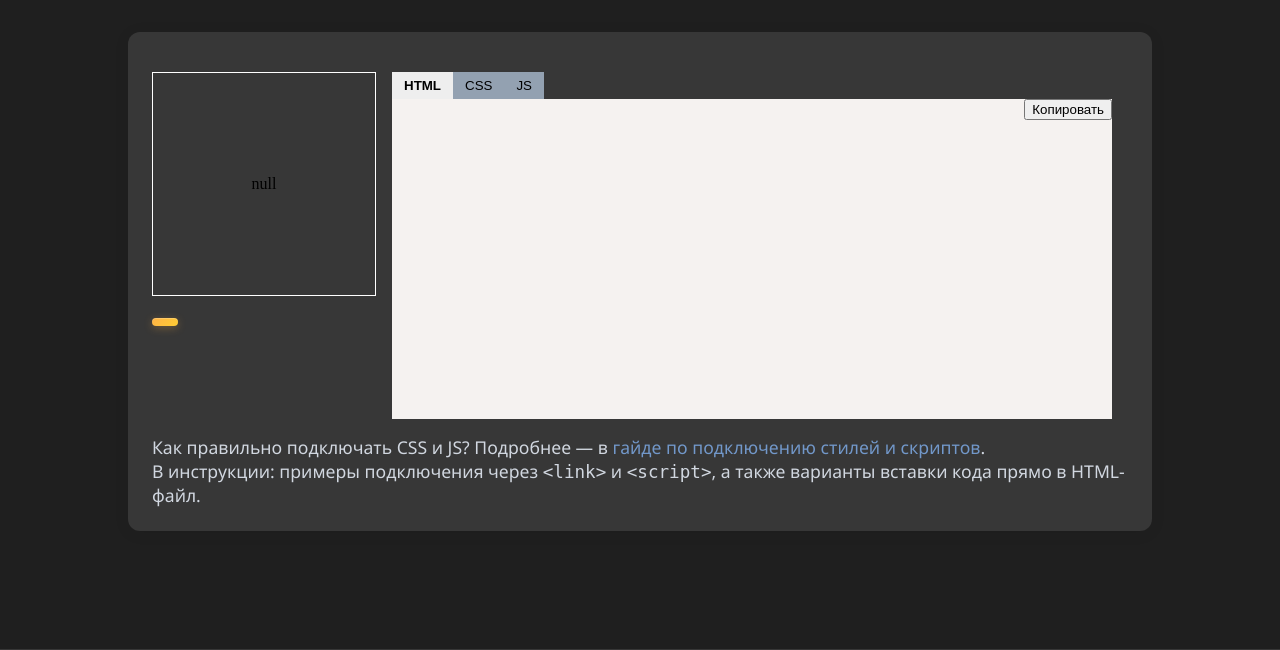
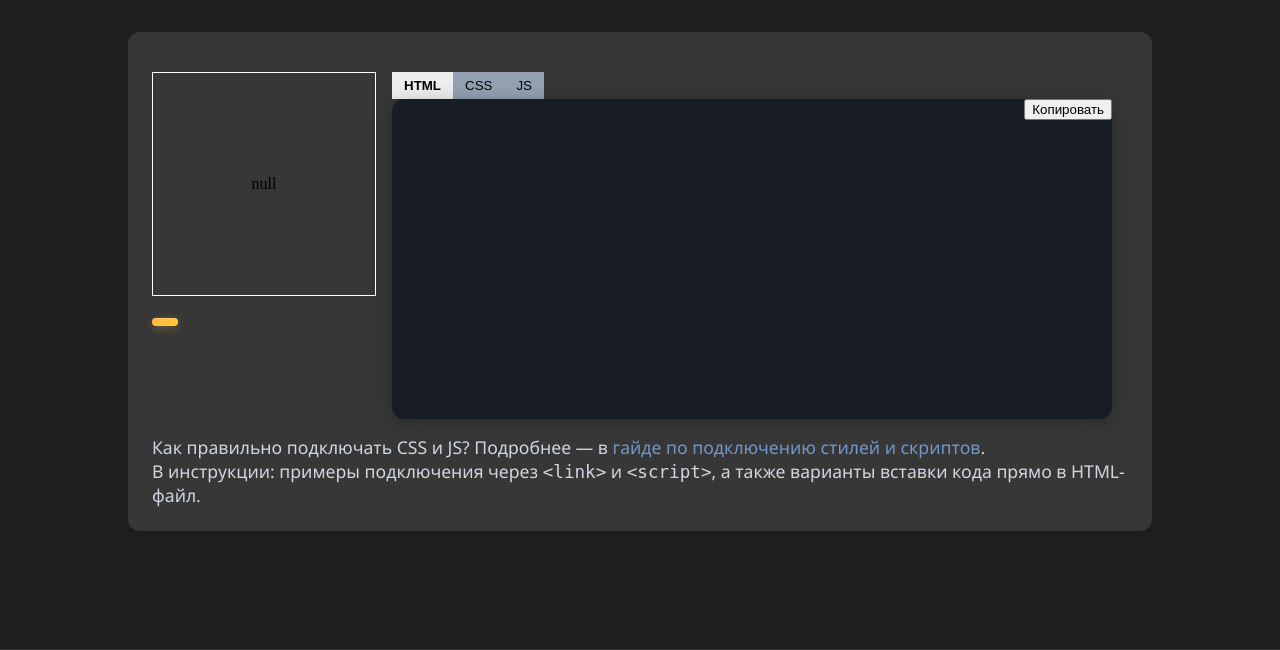
Before and after one commit to Verefer/WebElementsLab.ru, a PHP site: page /pages/card.php in a window 1280 px wide. Shown: the part 81-731 px from the top of the page. Run offline with PHP 8.4, Linux system fonts and the light colour scheme; tables that the repository leaves empty or names only in its code hold one stand-in row (values such as "Sample post"); a stand-in replaces the project's code that opens the database connection; some libraries are stand-ins or nearby versions.

Commit message:
Add prism theme import: include prism-theme.css for enhanced code highlighting in styles

```diff
--- /dev/null
+++ b/assets/css/components/prism-theme.css
@@ -0,0 +1,90 @@
+/* PrismJS Custom Dark Theme */
+pre[class*='language-'] {
+	background: #181c24 !important;
+	color: #d1d7e0;
+	border-radius: 0.7em;
+	padding: 1.1em 1.3em;
+	margin: 1.2em 0;
+	box-shadow: 0 0.2rem 1.2rem rgba(0, 0, 0, 0.25);
+	overflow-x: auto;
+	font-size: 1em;
+	font-family: 'Fira Mono', 'Consolas', 'Menlo', monospace;
+	scrollbar-width: thin;
+	scrollbar-color: #2a2f3a #181c24;
+}
+
+pre[class*='language-']::-webkit-scrollbar {
+	height: 0.5em;
+	background: #181c24;
+}
+pre[class*='language-']::-webkit-scrollbar-thumb {
+	background: #2a2f3a;
+	border-radius: 0.5em;
+}
+
+code[class*='language-'] {
+	background: none !important;
+	color: inherit;
+	font-family: inherit;
+	font-size: inherit;
+}
+
+.token.comment,
+.token.prolog,
+.token.doctype,
+.token.cdata {
+	color: #6c7986;
+	font-style: italic;
+}
+.token.punctuation {
+	color: #b3b9c5;
+}
+.token.property,
+.token.tag,
+.token.constant,
+.token.symbol,
+.token.deleted {
+	color: #ff7c7c;
+}
+.token.boolean,
+.token.number {
+	color: #ffd47e;
+}
+.token.selector,
+.token.attr-name,
+.token.string,
+.token.char,
+.token.builtin,
+.token.inserted {
+	color: #7cffb0;
+}
+.token.operator,
+.token.entity,
+.token.url,
+.token.variable {
+	color: #7cbaff;
+}
+.token.atrule,
+.token.attr-value,
+.token.keyword {
+	color: #b47cff;
+}
+.token.function,
+.token.class-name {
+	color: #ffb347;
+}
+.token.regex,
+.token.important {
+	color: #ff4c4c;
+}
+.token.bold {
+	font-weight: bold;
+}
+.token.italic {
+	font-style: italic;
+}
+pre[class*='language-'] code {
+	background: none;
+	padding: 0;
+	border-radius: 0;
+}
--- a/assets/css/style.css
+++ b/assets/css/style.css
@@ -22,6 +22,7 @@
 @import url('./components/_subblock.css');
 @import url('./components/_tabs.css');
 @import url('./components/_tags.css');
+@import url('./components/prism-theme.css');
 
 /* === Utils === */
 @import url('./utils/_flex.css');
```
